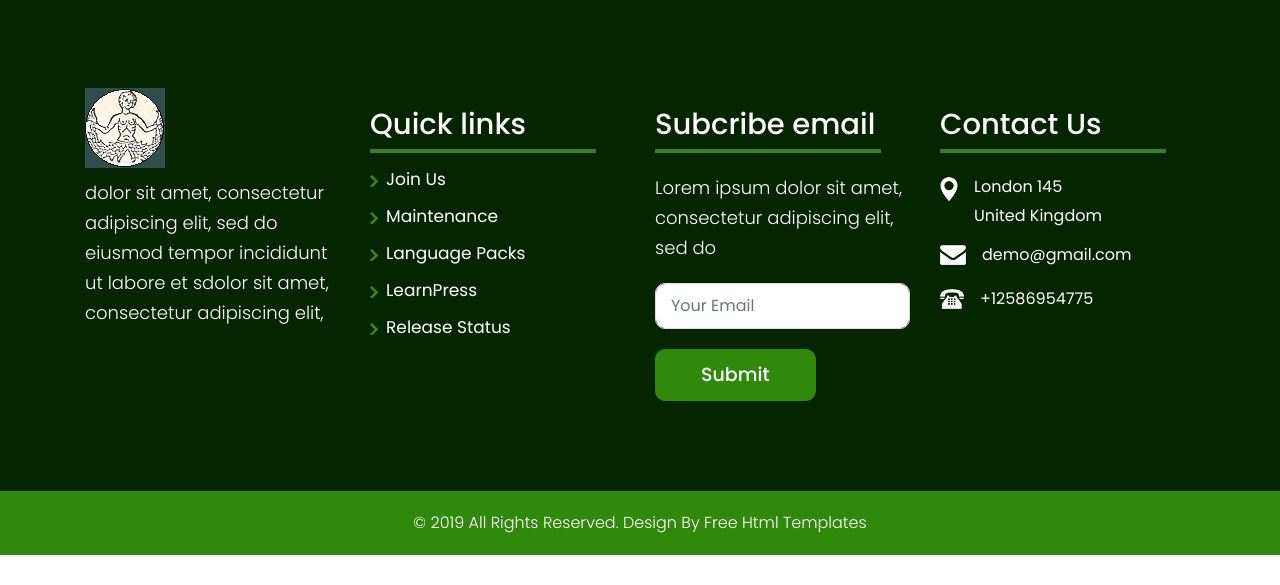
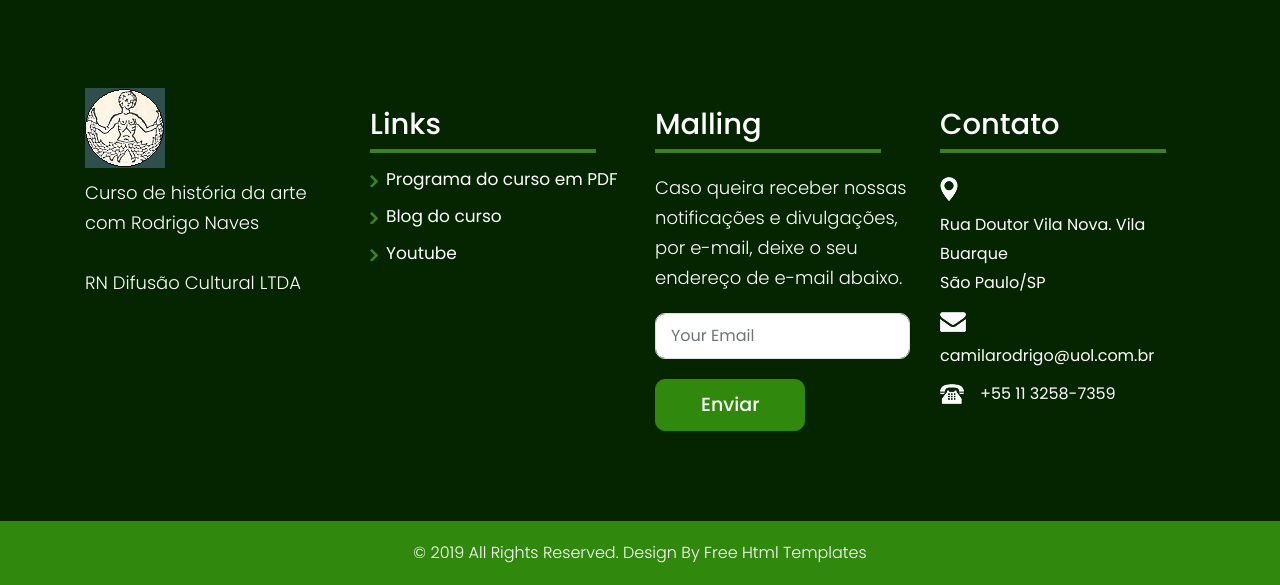
Before and after one commit to Murilo0300/Murilo, a plain HTML site: page rnsite2/index.html in a window 1280 px wide. Shown: the part 5645-6230 px from the top of the page. Before the commit the page ends 6200 px from the top, so only its background shows below. Drawn offline with nearby package versions, Linux system fonts and the light colour scheme; some packages are replaced by stand-ins of ours.

Commit message:
Edição do rodapé

```diff
--- a/rnsite2/index.html
+++ b/rnsite2/index.html
@@ -482,43 +482,44 @@
                     <div class="col-xl-3 col-lg-3 col-md-6 col-sm-12">
                         <div class="address">
                             <a href="index.html"> <img src="images/logo.png" alt="logo" /></a>
-                            <p>dolor sit amet, consectetur adipiscing elit, sed do eiusmod tempor incididunt ut labore et sdolor sit amet, consectetur adipiscing elit, </p>
+                            <p>Curso de história da arte com Rodrigo Naves<br><br>RN Difusão Cultural LTDA</p>
                         </div>
                     </div>
                     <div class="col-xl-3 col-lg-3 col-md-6 col-sm-12">
                         <div class="address">
-                            <h3>Quick links</h3>
+                            <h3>Links</h3>
                             <ul class="Links_footer">
-                                <li><img src="icon/3.png" alt="#" /> <a href="#"> Join Us</a> </li>
-                                <li><img src="icon/3.png" alt="#" /> <a href="#">Maintenance</a> </li>
-                                <li><img src="icon/3.png" alt="#" /> <a href="#">Language Packs</a> </li>
-                                <li><img src="icon/3.png" alt="#" /> <a href="#">LearnPress</a> </li>
-                                <li><img src="icon/3.png" alt="#" /> <a href="#">Release Status</a> </li>
+                                <li><img src="icon/3.png" alt="#" /> <a href="#"> Programa do curso em PDF</a> </li>
+                                <li><img src="icon/3.png" alt="#" /> <a href="#"> Blog do curso</a> </li>
+                                <li><img src="icon/3.png" alt="#" /> <a href="#"> Youtube</a> </li>
+
                             </ul>
+                        </div>
+                    </div>
+
+                    <!--formulário de cadastro no e-mail-->
+
+                    <div class="col-xl-3 col-lg-3 col-md-6 col-sm-12">
+                        <div class="address">
+                            <h3>Malling</h3>
+                            <p>Caso queira receber nossas notificações e divulgações, por e-mail, deixe o seu endereço de e-mail abaixo.</p>
+                            <input class="form-control" placeholder="Your Email" type="type" name="Your Email">
+                            <button class="submit-btn">Enviar</button>
                         </div>
                     </div>
 
                     <div class="col-xl-3 col-lg-3 col-md-6 col-sm-12">
                         <div class="address">
-                            <h3>Subcribe email</h3>
-                            <p>Lorem ipsum dolor sit amet, consectetur adipiscing elit, sed do </p>
-                            <input class="form-control" placeholder="Your Email" type="type" name="Your Email">
-                            <button class="submit-btn">Submit</button>
-                        </div>
-                    </div>
-
-                    <div class="col-xl-3 col-lg-3 col-md-6 col-sm-12">
-                        <div class="address">
-                            <h3>Contact Us</h3>
+                            <h3>Contato</h3>
 
                             <ul class="loca">
                                 <li>
-                                    <a href="#"><img src="icon/loc.png" alt="#" /></a>London 145
-                                    <br>United Kingdom </li>
+                                    <a href="#"><img src="icon/loc.png" alt="#" /></a>Rua Doutor Vila Nova. Vila Buarque
+                                    <br>São Paulo/SP</li>
                                 <li>
-                                    <a href="#"><img src="icon/email.png" alt="#" /></a>demo@gmail.com </li>
+                                    <a href="#"><img src="icon/email.png" alt="#" /></a>camilarodrigo@uol.com.br </li>
                                 <li>
-                                    <a href="#"><img src="icon/call.png" alt="#" /></a>+12586954775 </li>
+                                    <a href="#"><img src="icon/call.png" alt="#" /></a>+55 11 3258-7359 </li>
                             </ul>
                         </div>
                     </div>
```
